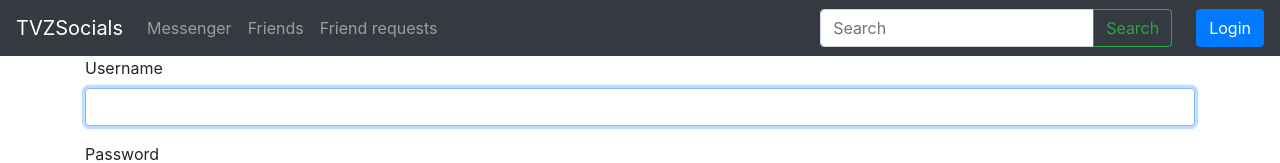
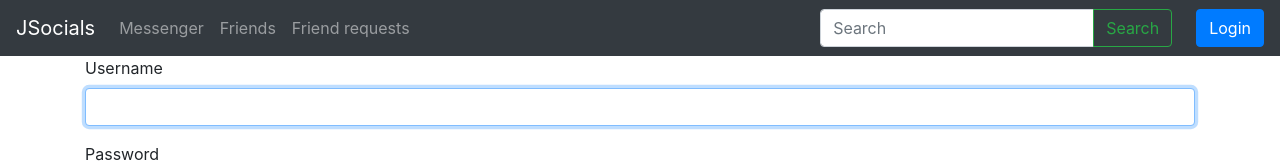
Before and after one commit to antonioorct/JSocials, a React (Create React App) app in the folder client/: page /login in a window 1280 px wide. Shown: the top 163 px of the page. Built offline with nearby package versions, Linux system fonts and the light colour scheme; no server answers.

Commit message:
rename project

```diff
--- a/client/src/components/headerBar.jsx
+++ b/client/src/components/headerBar.jsx
@@ -23,7 +23,7 @@
 
   return (
     <Navbar bg="dark" variant="dark" expand="lg">
-      <Navbar.Brand href="/">TVZSocials</Navbar.Brand>
+      <Navbar.Brand href="/">JSocials</Navbar.Brand>
       <Navbar.Toggle aria-controls="basic-navbar-nav" />
       <Nav>
         <Nav.Link href="/messenger">Messenger</Nav.Link>
```
